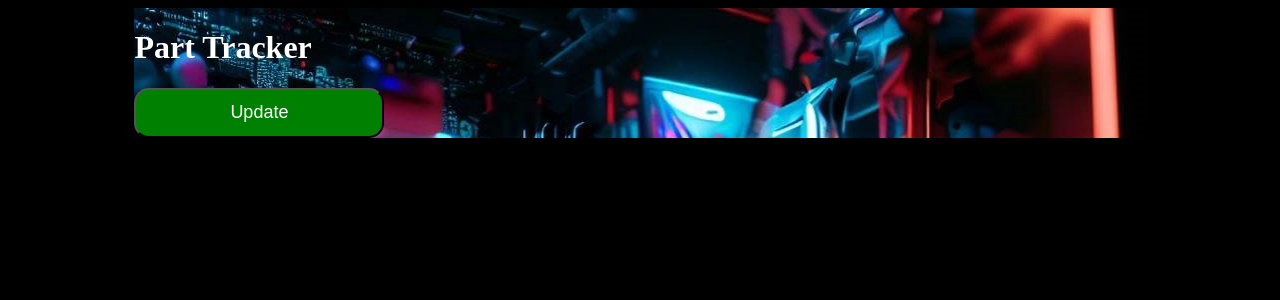
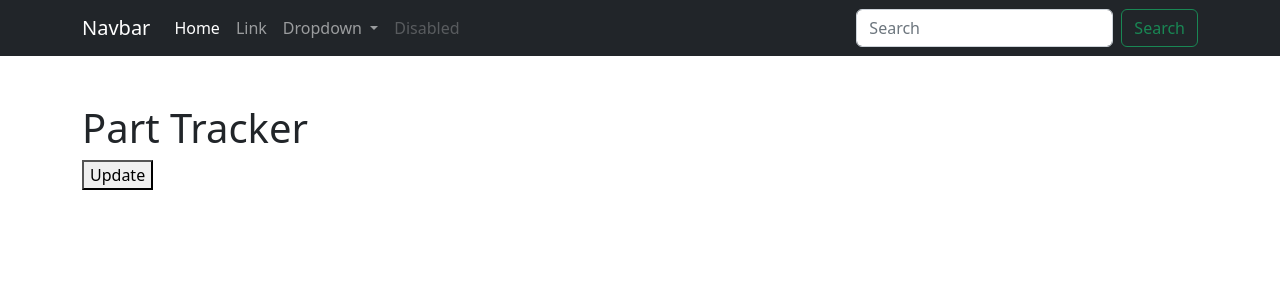
Before and after one commit to thecodinghyrax/CIS289-Final, a Django app: page / in a window 1280 px wide. Shown: the top 300 px of the page. Run offline with Django 4.2, Linux system fonts and the light colour scheme; data that the repository does not hold is empty.

Commit message:
added bootstrap

```diff
--- a/CIS289_Final/part_tracker/static/part_tracker/style.css
+++ b/CIS289_Final/part_tracker/static/part_tracker/style.css
@@ -11,11 +11,11 @@ body {
     font-size: large;
 }
 .container-main {
-    margin: auto;
+    /* margin: auto;
     display: flex;
     flex-wrap: wrap;
     flex-direction: column;
-    width: 80%;
+    width: 80%; */
     background: black url("images/pc.webp") no-repeat;
 }
 
--- /dev/null
+++ b/CIS289_Final/part_tracker/templates/part_tracker/base.html
@@ -0,0 +1,57 @@
+{% load static %}
+<!doctype html>
+<html lang="en">
+  <head>
+    <meta charset="utf-8">
+    <meta name="viewport" content="width=device-width, initial-scale=1">
+    <title>PC Part Tracker</title>
+    <link href="https://cdn.jsdelivr.net/npm/bootstrap@5.2.3/dist/css/bootstrap.min.css" rel="stylesheet" integrity="sha384-rbsA2VBKQhggwzxH7pPCaAqO46MgnOM80zW1RWuH61DGLwZJEdK2Kadq2F9CUG65" crossorigin="anonymous">
+    <!-- <link rel="stylesheet" href="styles.css"> -->
+  </head>
+  <body>
+    <nav class="navbar navbar-expand-lg navbar-dark bg-dark">
+      <div class="container">
+        <a class="navbar-brand" href="#">Navbar</a>
+        <button class="navbar-toggler" type="button" data-bs-toggle="collapse" data-bs-target="#navbarSupportedContent" aria-controls="navbarSupportedContent" aria-expanded="false" aria-label="Toggle navigation">
+          <span class="navbar-toggler-icon"></span>
+        </button>
+        <div class="collapse navbar-collapse" id="navbarSupportedContent">
+          <ul class="navbar-nav me-auto mb-2 mb-lg-0">
+            <li class="nav-item">
+              <a class="nav-link active" aria-current="page" href="#">Home</a>
+            </li>
+            <li class="nav-item">
+              <a class="nav-link" href="#">Link</a>
+            </li>
+            <li class="nav-item dropdown">
+              <a class="nav-link dropdown-toggle" href="#" id="navbarDropdown" role="button" data-bs-toggle="dropdown" aria-expanded="false">
+                Dropdown
+              </a>
+              <ul class="dropdown-menu" aria-labelledby="navbarDropdown">
+                <li><a class="dropdown-item" href="#">Action</a></li>
+                <li><a class="dropdown-item" href="#">Another action</a></li>
+                <li><hr class="dropdown-divider"></li>
+                <li><a class="dropdown-item" href="#">Something else here</a></li>
+              </ul>
+            </li>
+            <li class="nav-item">
+              <a class="nav-link disabled">Disabled</a>
+            </li>
+          </ul>
+          <form class="d-flex" role="search">
+            <input class="form-control me-2" type="search" placeholder="Search" aria-label="Search">
+            <button class="btn btn-outline-success" type="submit">Search</button>
+          </form>
+        </div>
+      </div>
+    </nav>
+
+    <div class="container my-5 container-main">
+        {% block content %}
+        {% endblock %}
+    </div>
+
+    <script src="https://cdn.jsdelivr.net/npm/bootstrap@5.2.3/dist/js/bootstrap.bundle.min.js" integrity="sha384-kenU1KFdBIe4zVF0s0G1M5b4hcpxyD9F7jL+jjXkk+Q2h455rYXK/7HAuoJl+0I4" crossorigin="anonymous"></script>
+    <!-- <script src="main.js"></script> -->
+  </body>
+</html>
--- a/CIS289_Final/part_tracker/templates/part_tracker/index.html
+++ b/CIS289_Final/part_tracker/templates/part_tracker/index.html
@@ -1,18 +1,7 @@
-{% load static %}
-<!DOCTYPE html>
-<html lang="en">
+{% extends "./base.html" %}
 
-<head>
-    <meta charset="UTF-8">
-    <meta http-equiv="X-UA-Compatible" content="IE=edge">
-    <meta name="viewport" content="width=device-width, initial-scale=1.0">
-    <title>Document</title>
-    <link rel="stylesheet" href="{% static 'part_tracker/style.css' %}">
-</head>
+{% block content %}
 
-<body>
-
-    <div class="container-main">
         <h1>Part Tracker</h1>
         <button id="update-btn">Update</button>
         {% for item in catagories %}
@@ -32,8 +21,4 @@
         </div>
         {% endfor %}
 
-    </div>
-
-</body>
-
-</html>
+{% endblock %}
```
